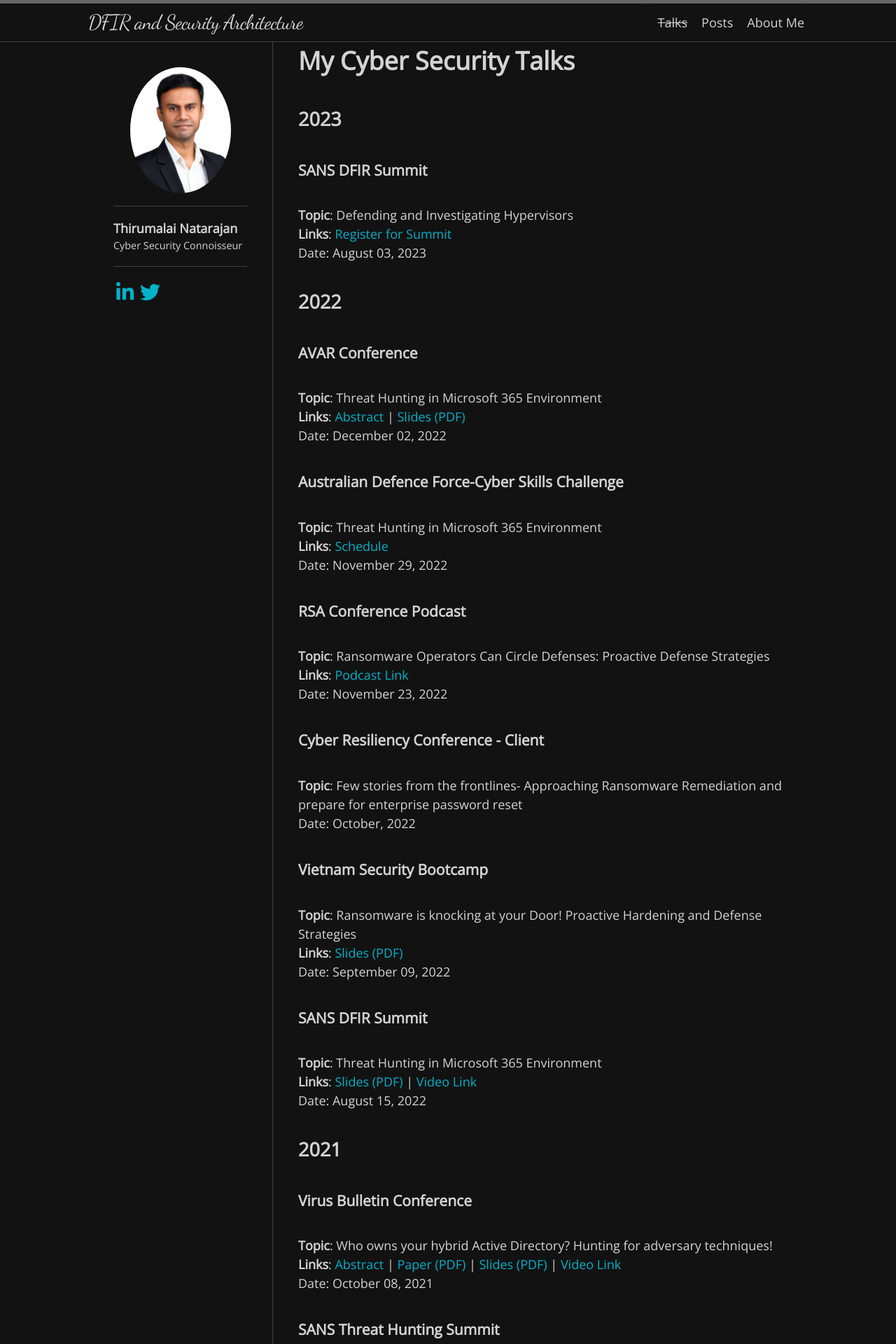
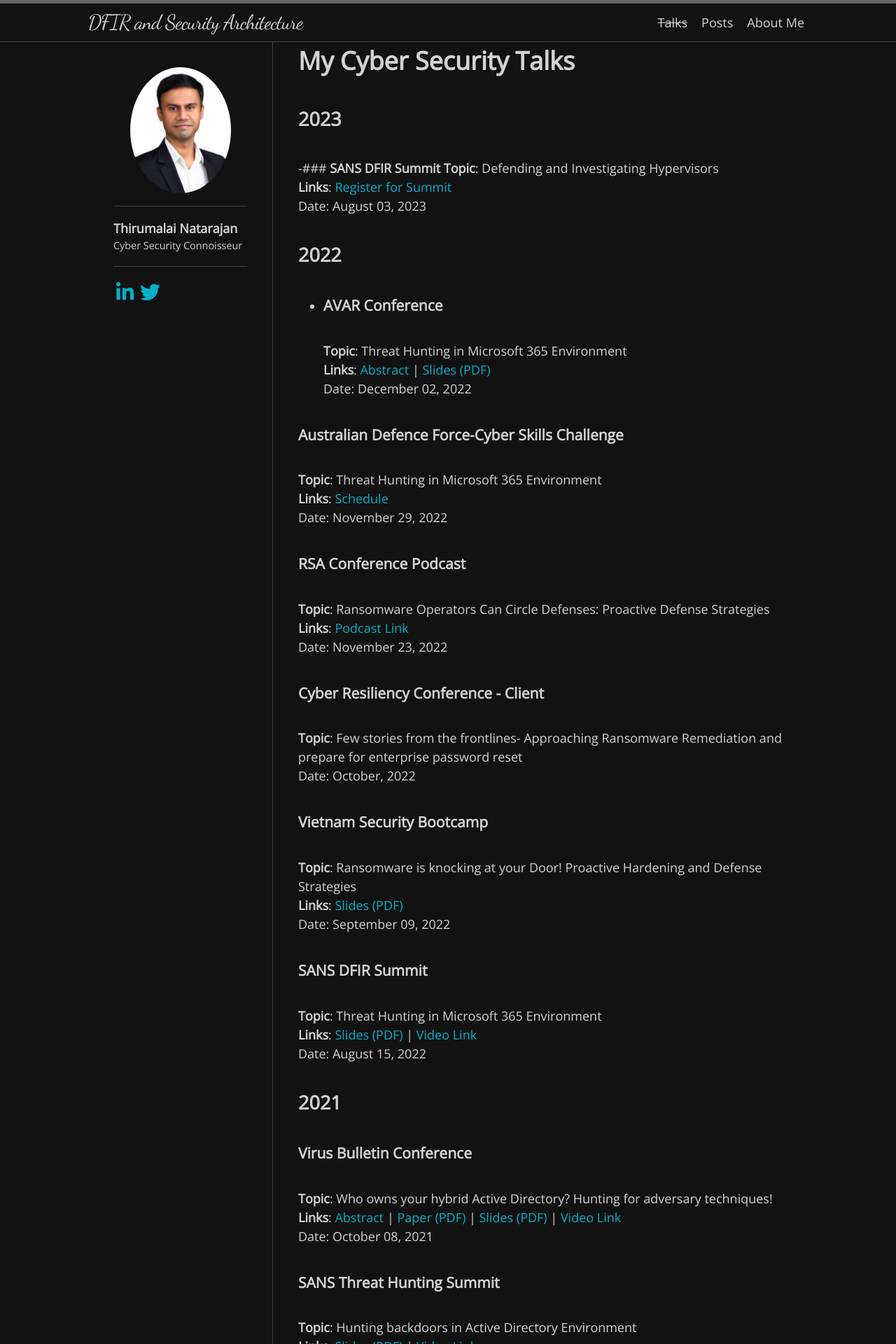
Before and after one commit to Th1ru-M/th1ru-m.github.io, a Jekyll site: the page built from talks.md, in a window 1280 px wide. Shown: the top 1920 px of the page at 70% size. Built offline with Jekyll 4.4.1, drawn with Linux system fonts in a browser that asks for light colours; nearby versions of some CDN libraries; some web fonts are replaced.

```diff
--- a/talks.md
+++ b/talks.md
@@ -7,14 +7,14 @@ permalink: /talks/
 
 ## **2023**
 
-### **SANS DFIR Summit**
+-### **SANS DFIR Summit**
 **Topic**: Defending and Investigating Hypervisors
 **Links**: [Register for Summit](https://www.sans.org/u/1pkm)
 Date: August 03, 2023
 
 ## **2022**
 
-### **AVAR Conference**
+- ### **AVAR Conference**
 **Topic**: Threat Hunting in Microsoft 365 Environment
 **Links**:  [Abstract](https://aavar.org/avar2022/index.php/threat-hunting-in-m365-environment/) | [Slides (PDF)](/resources/raw/2022AVAR_ThreatHunting_in_M365.pdf)
 Date: December 02, 2022
```
